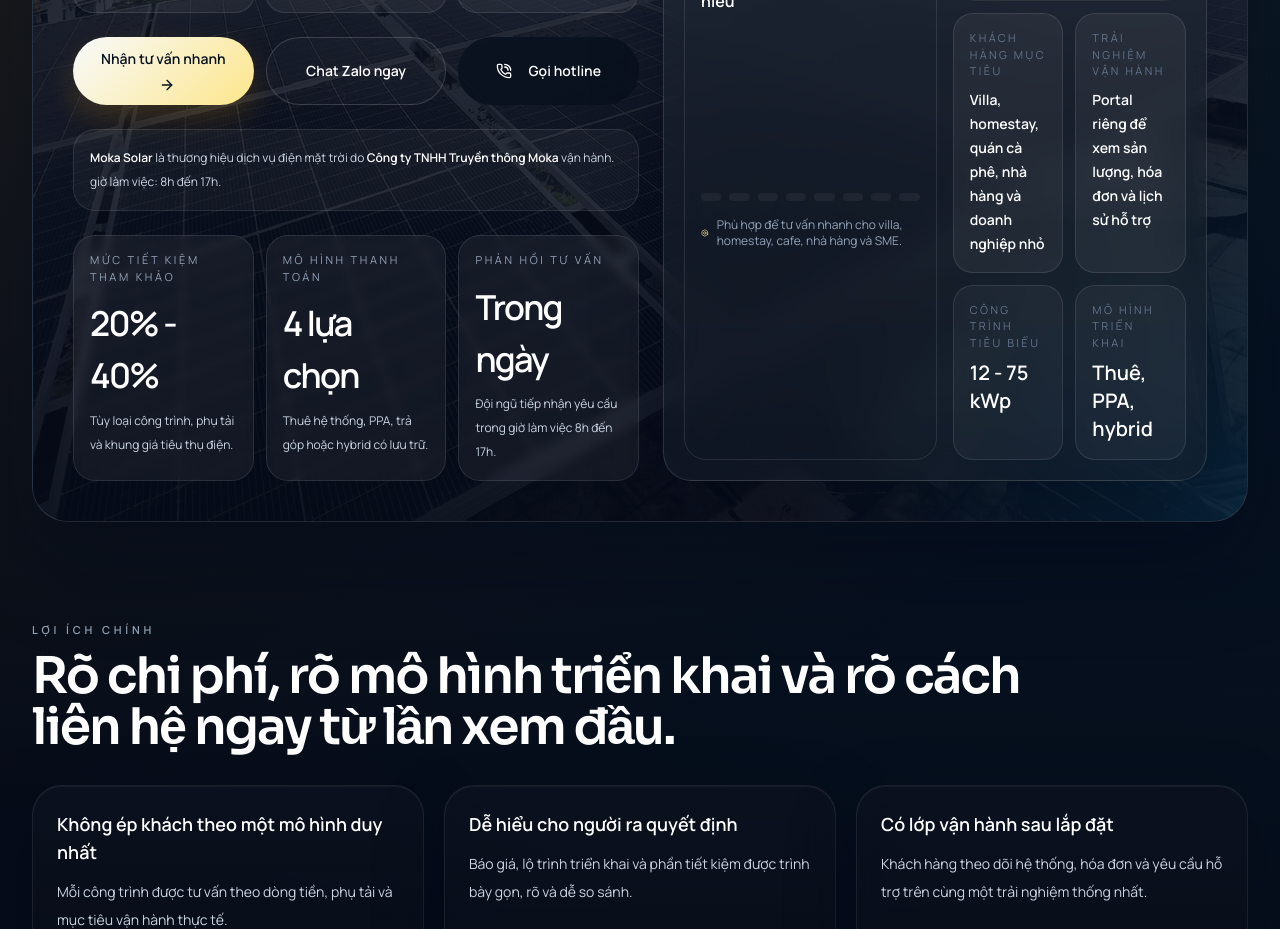
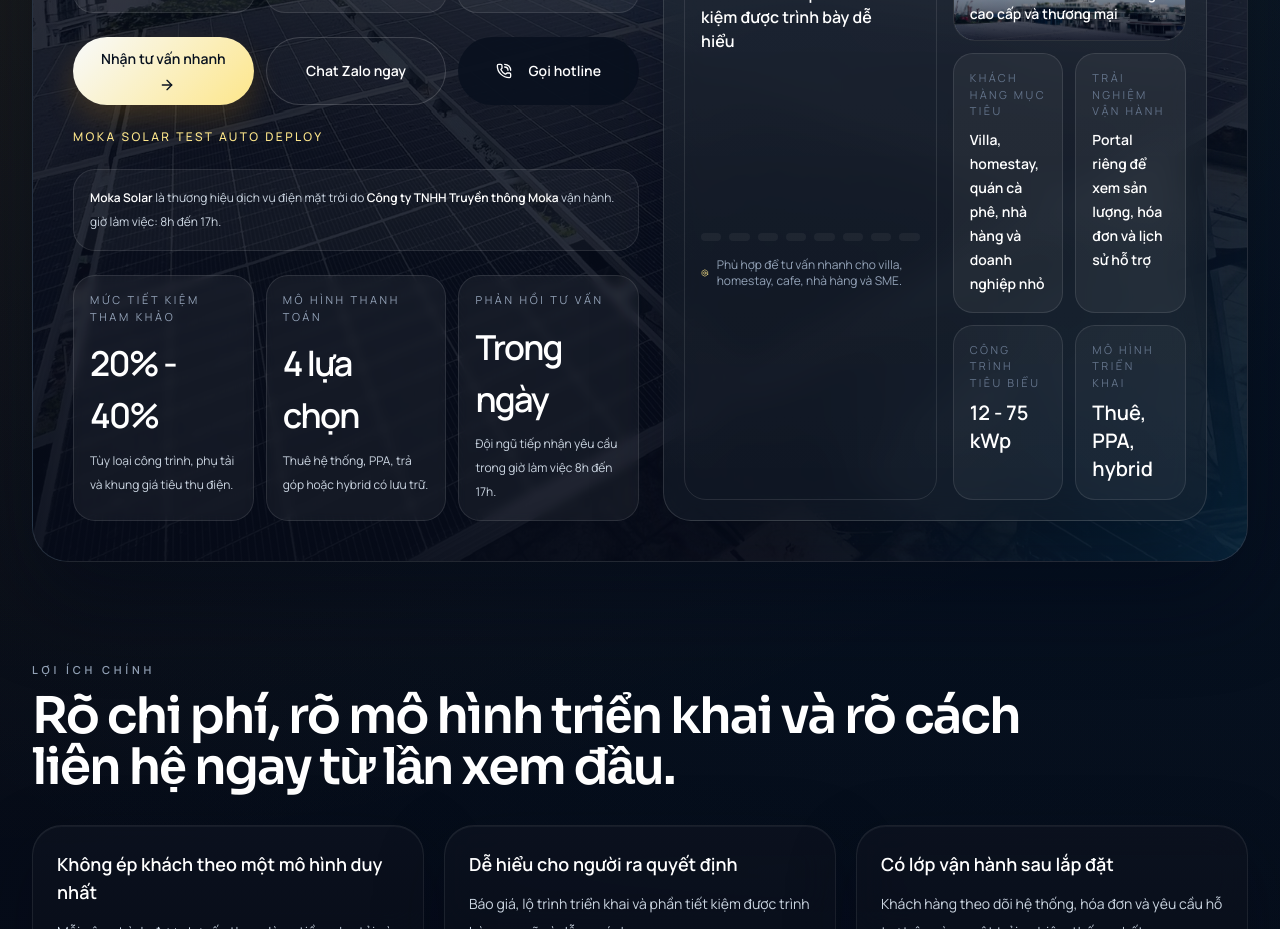
Before and after one commit to TKWADZ/moka-solar-platform, a Next.js app in the folder frontend/: page / in a window 1280 px wide. Shown: the part 1080-2009 px from the top of the page. Built offline with nearby package versions, Linux system fonts and the light colour scheme; no server answers.

Commit message:
test auto deploy

```diff
--- a/frontend/src/components/hero.tsx
+++ b/frontend/src/components/hero.tsx
@@ -82,6 +82,10 @@ export function Hero() {
                 {hero.tertiaryCtaLabel}
               </a>
             </div>
+
+            <p className="text-xs font-medium uppercase tracking-[0.2em] text-amber-200">
+              Moka Solar test auto deploy
+            </p>
 
             <div className="rounded-[22px] border border-white/10 bg-white/[0.04] px-4 py-4">
               <p className="text-xs leading-6 text-slate-300">
```
